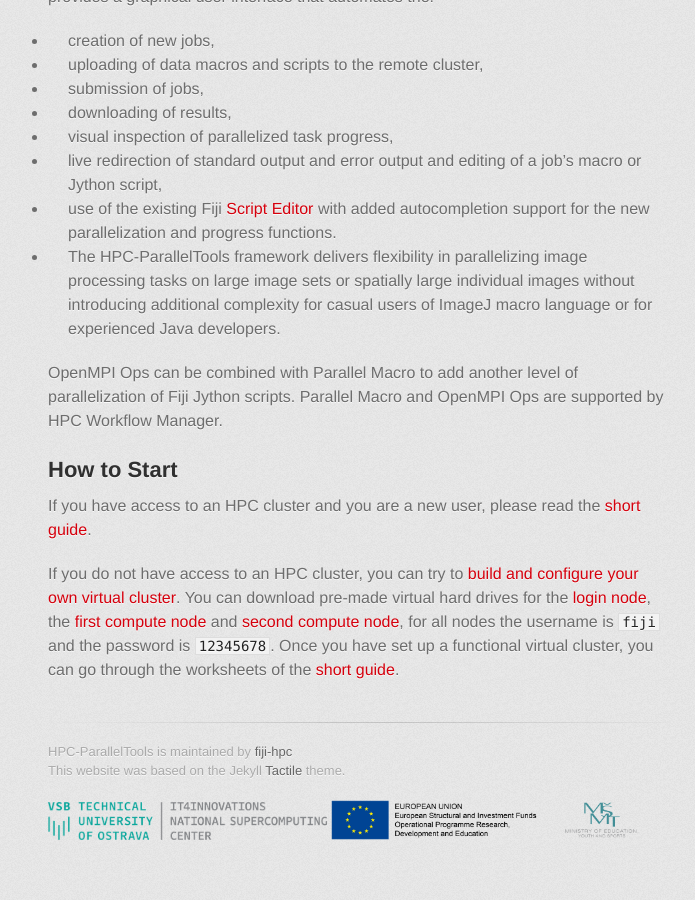
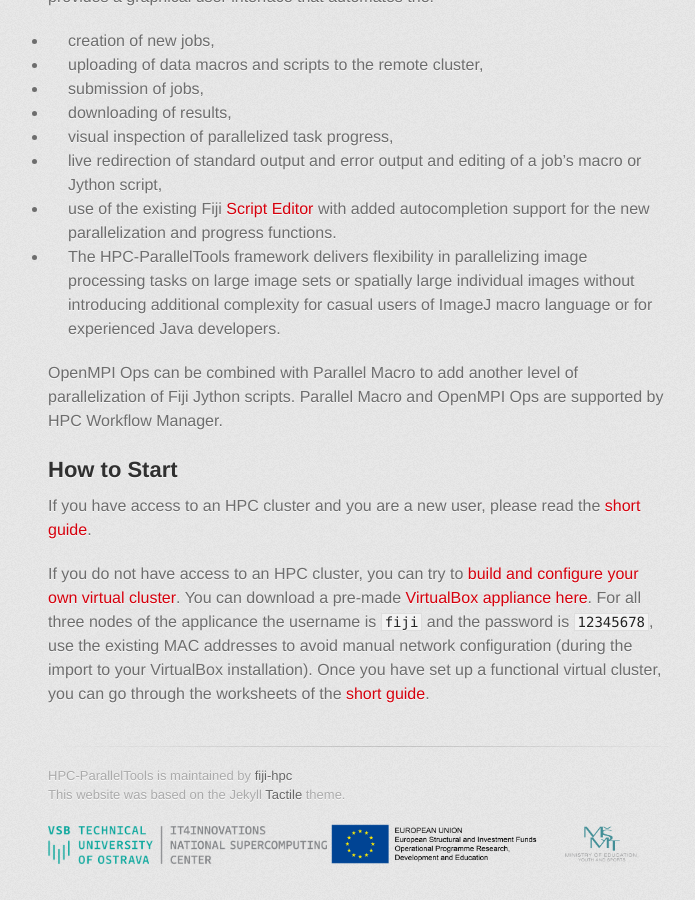
Before and after one commit to fiji-hpc/hpc-parallel-tools, a Jekyll site: the page built from index.md, in a window 1280 px wide and 900 px high, scrolled down 1569 px. Shown: the whole window, without its empty margins (282-977 px from the left). Built offline with Jekyll 4.4.1, drawn with Linux system fonts in a browser that asks for light colours; some web fonts are replaced; our own code applies the rules of GitHub Pages for plain Markdown files; before the commit the page ends 2445 px from its top, so only the background shows below that.

Commit message:
replace the vdi links with single ova
The VirtualBox appliance format is much easier to transfer as it is compressed, it contains the configurations of all nodes, and they will be grouped once imported to VirtualBox.

```diff
--- a/index.md
+++ b/index.md
@@ -35,4 +35,4 @@ OpenMPI Ops can be combined with Parallel Macro to add another level of parallel
 ## How to Start
 If you have access to an HPC cluster and you are a new user, please read the [short guide](https://github.com/fiji-hpc/parallel-macro/wiki/Short-Guide).
 
-If you do not have access to an HPC cluster, you can try to [build and configure your own virtual cluster](https://github.com/fiji-hpc/parallel-macro/wiki/Building-Your-Own-Cluster-and-Configuring-It). You can download pre-made virtual hard drives for the [login node](https://helenos.fi.muni.cz/files/fiji-vm1.vdi), the [first compute node](https://helenos.fi.muni.cz/files/fiji-vm2.vdi) and [second compute node](https://helenos.fi.muni.cz/files/fiji-vm3.vdi), for all nodes the username is `fiji` and the password is `12345678`. Once you have set up a functional virtual cluster, you can go through the worksheets of the [short guide](https://github.com/fiji-hpc/parallel-macro/wiki/Short-Guide).
+If you do not have access to an HPC cluster, you can try to [build and configure your own virtual cluster](https://github.com/fiji-hpc/parallel-macro/wiki/Building-Your-Own-Cluster-and-Configuring-It). You can download a pre-made [VirtualBox](https://www.virtualbox.org/wiki/Download_Old_Builds_6_1) [appliance here](helenos.fi.muni.cz/files/VirtualCluster.ova). For all three nodes of the applicance the username is `fiji` and the password is `12345678`, use the existing MAC addresses to avoid manual network configuration (during the import to your VirtualBox installation). Once you have set up a functional virtual cluster, you can go through the worksheets of the [short guide](https://github.com/fiji-hpc/parallel-macro/wiki/Short-Guide).
```
